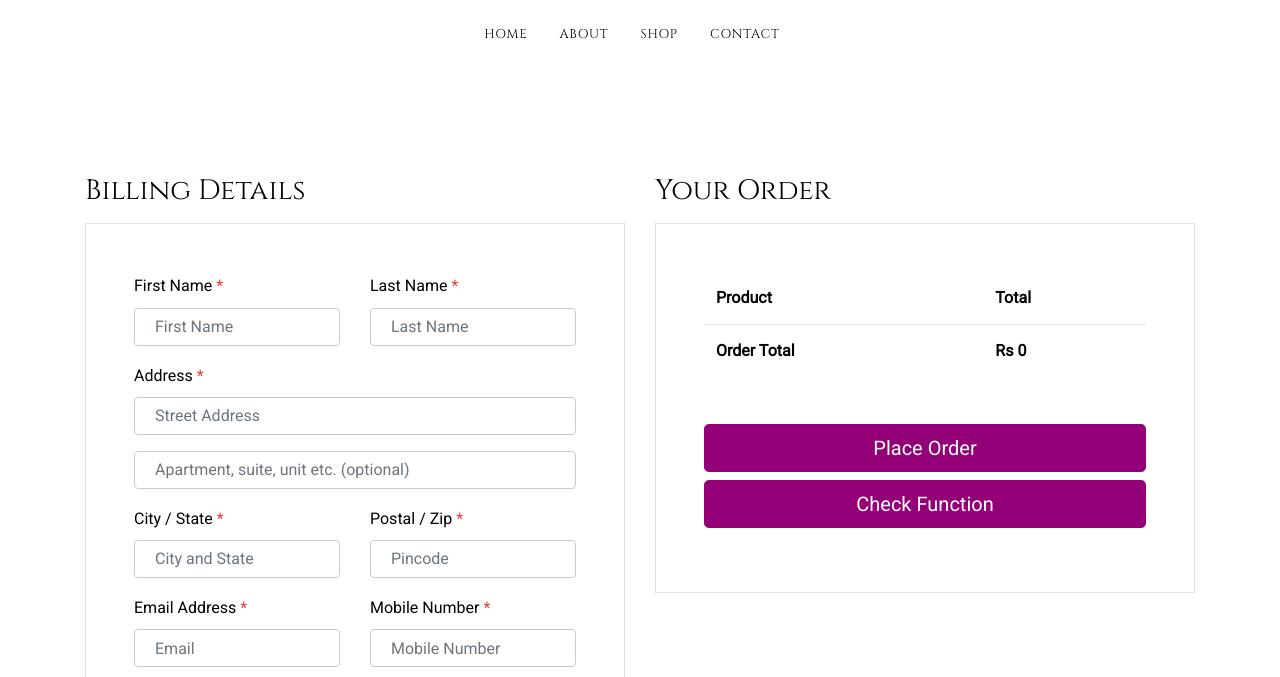
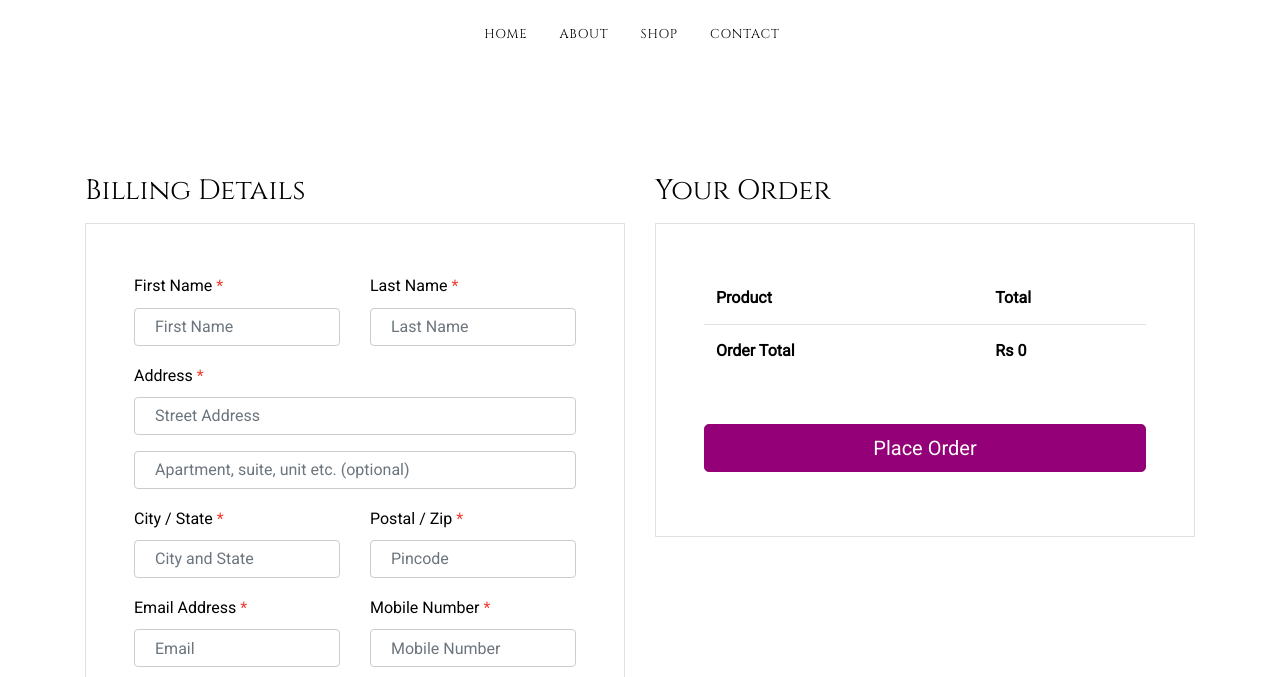
Before and after one commit to ctrljs/wineshop, a Gatsby site: page /checkout in a window 1280 px wide. Shown: the part 123-800 px from the top of the page. Built offline with nearby package versions, Linux system fonts and the light colour scheme; Gatsby itself is replaced by a stand-in of ours; a web font is replaced by a local one.

Commit message:
removed extra button

```diff
--- a/src/components/checkout/Checkout.js
+++ b/src/components/checkout/Checkout.js
@@ -97,25 +97,6 @@ const Checkout = () => {
       .catch(err => {
         console.log("Error", err)
       })
-  }
-
-  function paymentHandler2() {
-    const params = new URLSearchParams()
-    params.append("first_name", "Hamrosh")
-    params.append("first_name", "Vachakkal")
-
-    /*   params.append("item_id", itemId)
-    params.append("description", description) */
-
-    axios({
-      method: "post",
-      url: "./.netlify/functions/test",
-      data: params,
-    })
-      .then(order_res => {
-        console.log("response from function", order_res)
-      })
-      .catch(err => {})
   }
 
   return (
@@ -349,13 +330,6 @@ const Checkout = () => {
                     >
                       Place Order
                     </button>
-
-                    <button
-                      onClick={paymentHandler2}
-                      className="btn btn-primary btn-lg btn-block"
-                    >
-                      Check Function
-                    </button>
                   </div>
                 </div>
               </div>
```
